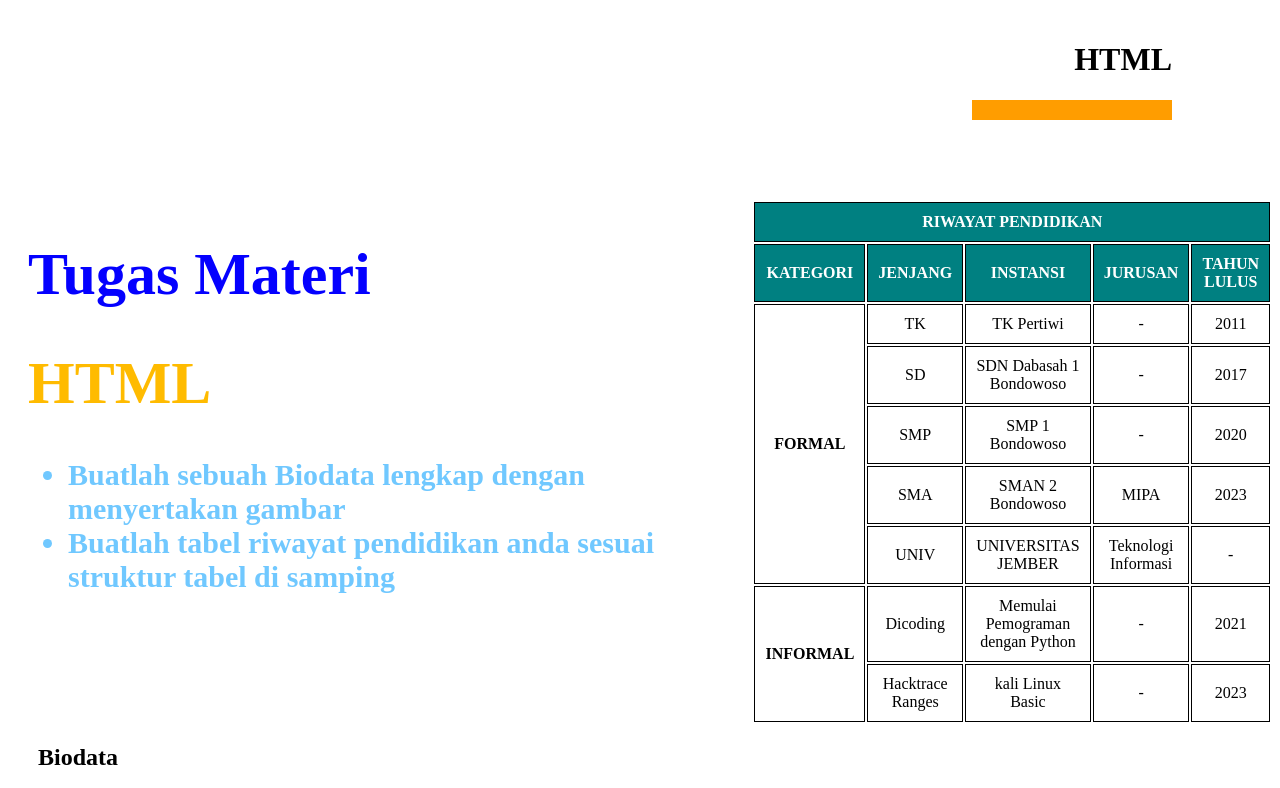
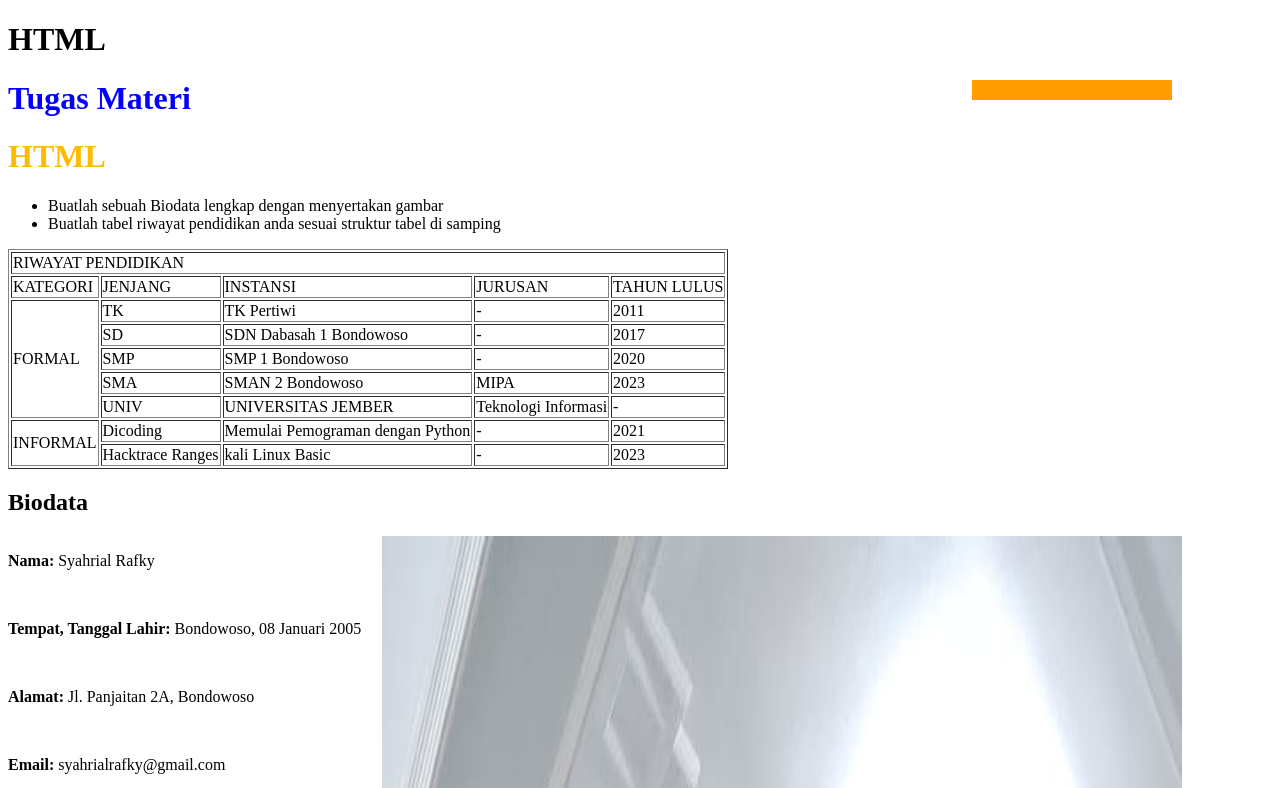
Before and after one commit to SkyLumi/PemrogramanWebsite, a plain HTML site: page yggadacss.html in a window 1280 px wide. Shown: the top 788 px of the page. Drawn offline with Linux system fonts and the light colour scheme.

Commit message:
sudah don html css

```diff
--- a/belajar1_TM.html
+++ b/yggadacss.html
@@ -4,55 +4,6 @@
     <meta charset="UTF-8">
     <meta name="viewport" content="width=device-width, initial-scale=1.0">
     <title>Belajar HTML dengan gpt😘</title>
-    <style>
-        th, td {
-            border: 1px solid black;
-            padding: 10px;
-            text-align: center;
-        }
-        .header {
-            font-weight: bold;
-            background-color: #008081;
-            color: white;
-        }
-        .kategori {
-            font-weight: bold;
-        }
-        .navbar {
-            overflow: hidden;
-            margin-top: 20px;
-        }
-        .navbar h1 {
-            float: right;
-            color: rgb(0, 0, 0);
-            text-align: center;
-            margin-right:  100px;
-        }
-        .container {
-            display: flex;
-            justify-content: space-between;
-            align-items: flex-start;
-            margin-top: 100px;
-        }
-        .left-content {
-            padding-left: 20px;
-        }
-        .left-content li {
-            font-size: 30px;
-            color: rgb(112, 200, 255);
-            font-weight: bold;
-        }
-        .left-content h1 {
-            font-size: 60px;
-            font-weight: bold;
-        }
-        .right-content {
-            width: 45%;
-        }
-        .biodata {
-            margin-left: 30px;
-        }
-    </style>
 </head>
 <body>
     <div class="navbar">
@@ -69,7 +20,7 @@
             </ul>
         </div>
         <div class="right-content">
-            <table>
+            <table border="1">
                 <tr>
                     <td colspan="5" class="header">RIWAYAT PENDIDIKAN</td>
                 </tr>
```
